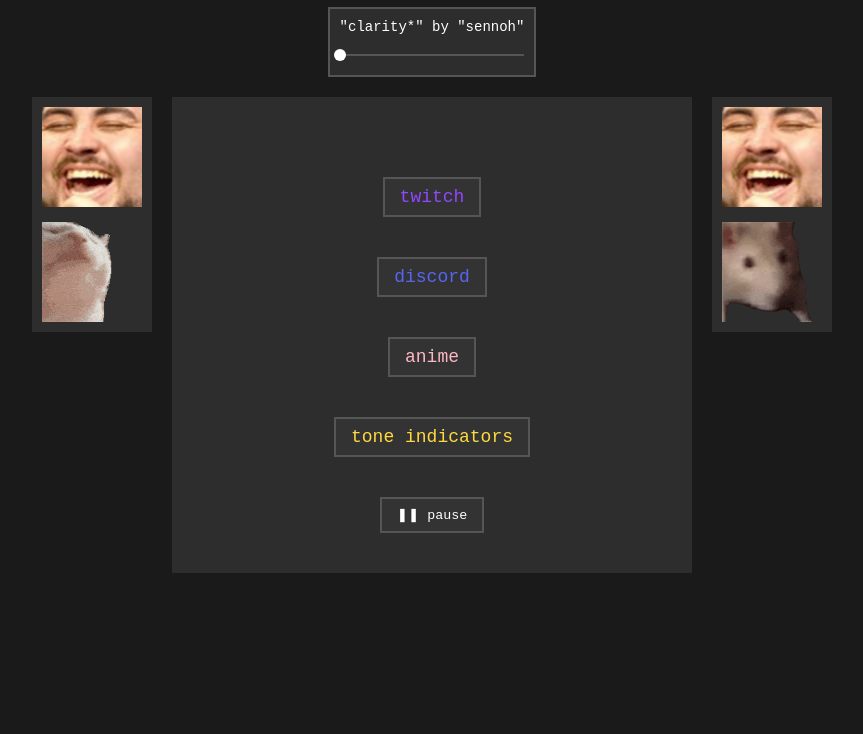
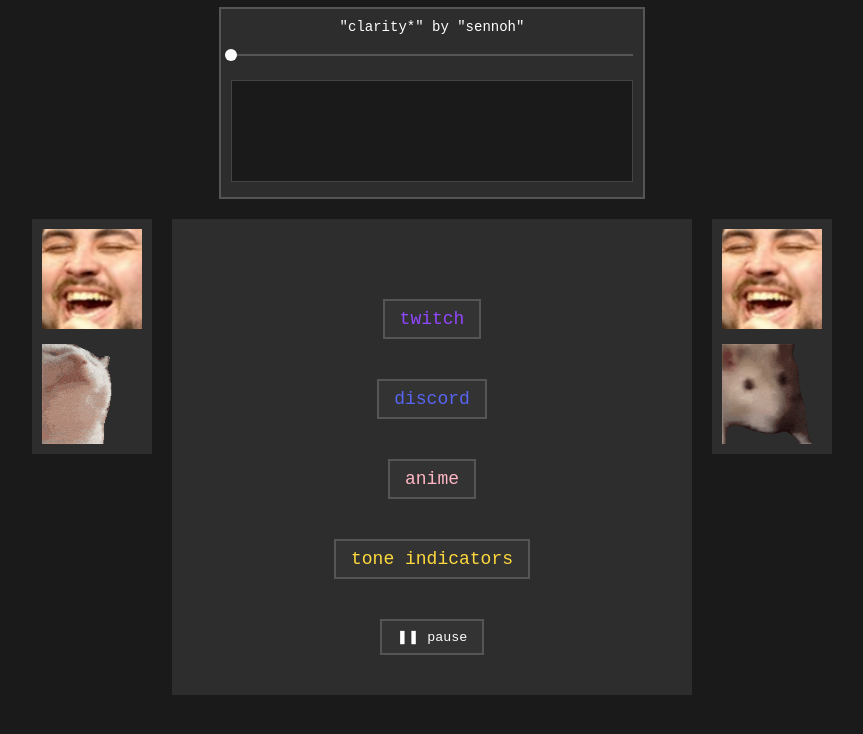
Before and after one commit to hihomiedude/hihomiedude-site, a plain HTML site: page index.html in a window 1280 px wide. Both pictures are taken after a click on the button "▶ play". Shown: the part 66-800 px from the top of the page, without its empty margins (208-1071 px from the left). Drawn offline with Linux system fonts and the light colour scheme.

Commit message:
visualizer

```diff
--- a/index.html
+++ b/index.html
@@ -75,6 +75,15 @@
             border-radius: 50%;
             transform: translate(-50%, -50%);
             transition: left 0.1s linear;
+        }
+
+        #visualizer {
+            display: block;
+            margin: 15px auto 5px;
+            background-color: #1a1a1a;
+            border: 1px solid #444;
+            max-width: 100%;
+            height: auto;
         }
 
         .main-container {
@@ -247,6 +256,7 @@
             <div class="progress-line"></div>
             <div class="progress-dot" id="progressDot"></div>
         </div>
+        <canvas id="visualizer" width="400" height="100"></canvas>
     </div>
 
     <div class="main-container">
@@ -293,14 +303,37 @@
         const songInfo = document.getElementById('songInfo');
         let audioStarted = false;
 
+        // Audio visualizer setup
+        const canvas = document.getElementById('visualizer');
+        const ctx = canvas.getContext('2d');
+        let audioContext;
+        let analyser;
+        let source;
+        let dataArray;
+
         // Remove autoplay, start with manual trigger
         muteBtn.textContent = '▶ play';
         muteBtn.style.backgroundColor = '#333';
+
+        function initAudioContext() {
+            if (!audioContext) {
+                audioContext = new (window.AudioContext || window.webkitAudioContext)();
+                analyser = audioContext.createAnalyser();
+                source = audioContext.createMediaElementSource(audio);
+                source.connect(analyser);
+                analyser.connect(audioContext.destination);
+
+                analyser.fftSize = 256;
+                const bufferLength = analyser.frequencyBinCount;
+                dataArray = new Uint8Array(bufferLength);
+            }
+        }
 
         function showMusicElements() {
             songInfo.style.display = 'block';
             document.getElementById('catJam').classList.add('show');
             document.getElementById('ratJam').classList.add('show');
+            drawVisualizer();
         }
 
         function hideMusicElements() {
@@ -309,9 +342,49 @@
             document.getElementById('ratJam').classList.remove('show');
         }
 
+        function drawVisualizer() {
+            if (!analyser || audio.paused) return;
+
+            requestAnimationFrame(drawVisualizer);
+
+            analyser.getByteFrequencyData(dataArray);
+
+            ctx.fillStyle = '#1a1a1a';
+            ctx.fillRect(0, 0, canvas.width, canvas.height);
+
+            const barWidth = (canvas.width / dataArray.length) * 2.5;
+            let x = 0;
+
+            for (let i = 0; i < dataArray.length; i++) {
+                const barHeight = (dataArray[i] / 255) * canvas.height * 0.8;
+
+                // Create gradient from green to orange to red
+                const percent = barHeight / (canvas.height * 0.8);
+                let r, g, b;
+
+                if (percent < 0.5) {
+                    // Green to orange
+                    r = Math.floor(255 * (percent * 2));
+                    g = 255;
+                    b = 0;
+                } else {
+                    // Orange to red
+                    r = 255;
+                    g = Math.floor(255 * (2 - percent * 2));
+                    b = 0;
+                }
+
+                ctx.fillStyle = `rgb(${r},${g},${b})`;
+                ctx.fillRect(x, canvas.height - barHeight, barWidth, barHeight);
+
+                x += barWidth + 1;
+            }
+        }
+
         muteBtn.addEventListener('click', function() {
             if (!audioStarted || audio.paused) {
                 // Play audio
+                initAudioContext();
                 audio.play().then(() => {
                     audioStarted = true;
                     muteBtn.textContent = '❚❚ pause';
```
